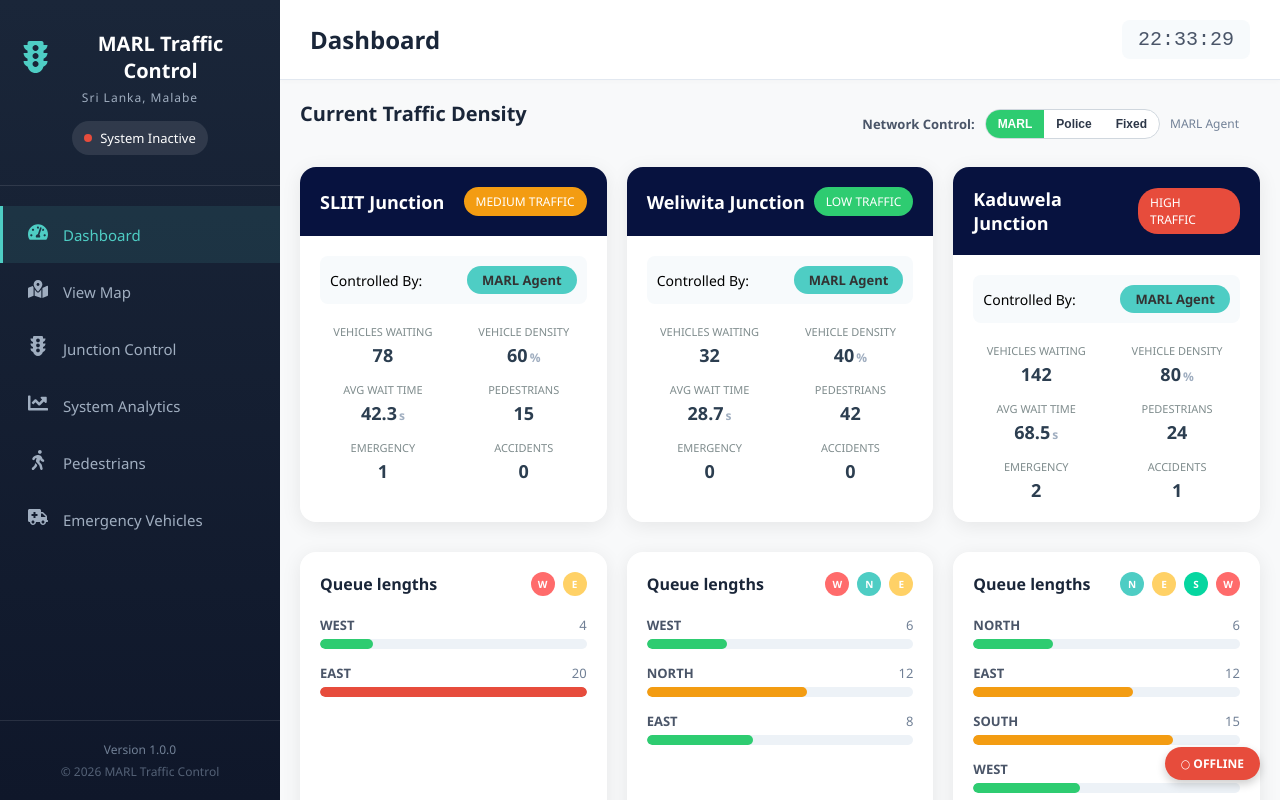
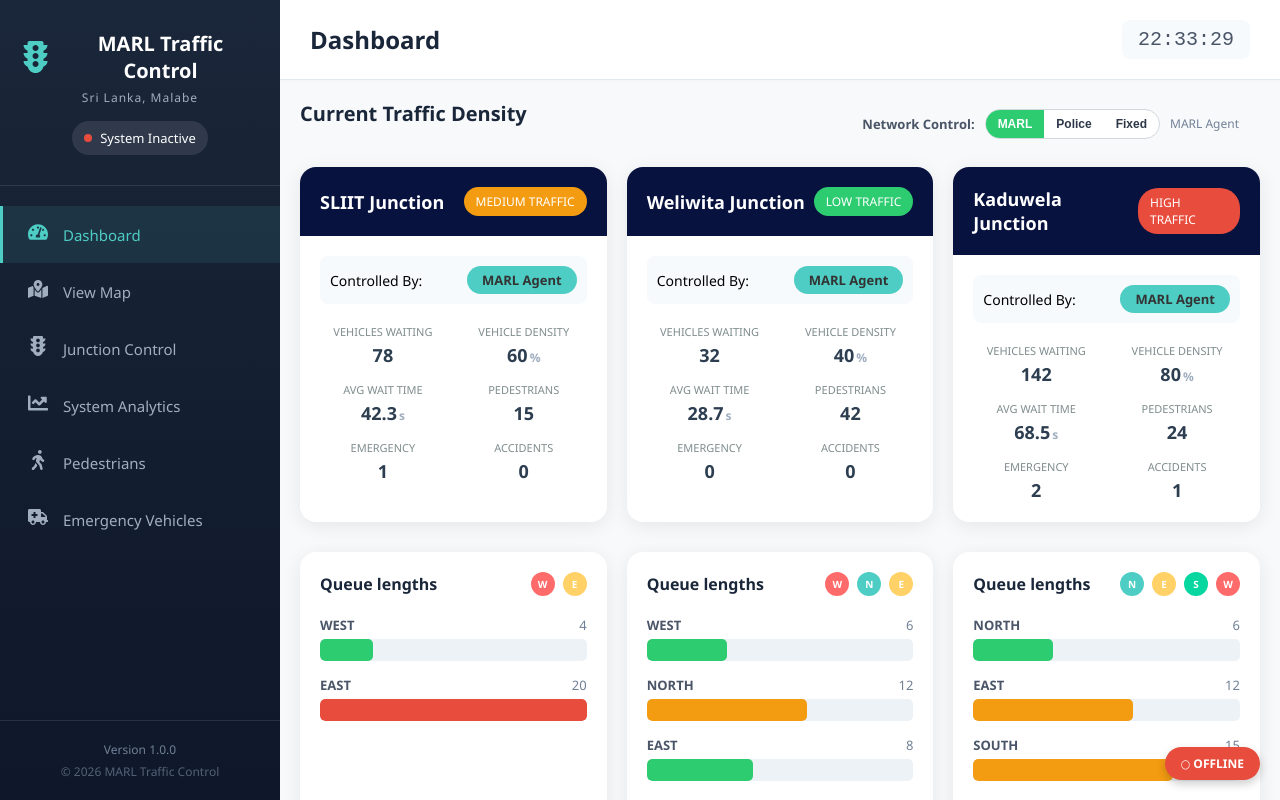
Before and after one commit to shriomy/CTSE-MARL-client, a React (Create React App) app in the folder traffic-marl-vdn/: page /dashboard in a window 1280 px wide. Built offline with nearby package versions, Linux system fonts and the light colour scheme; no server answers.

Commit message:
queue lenght bar

```diff
--- a/traffic-marl-vdn/src/styles/Dashboard.css
+++ b/traffic-marl-vdn/src/styles/Dashboard.css
@@ -264,7 +264,7 @@
 }
 
 .queue-bar-container {
-  height: 10px;
+  height: 22px;
   background: #edf2f7;
   border-radius: 5px;
   overflow: hidden;
```
